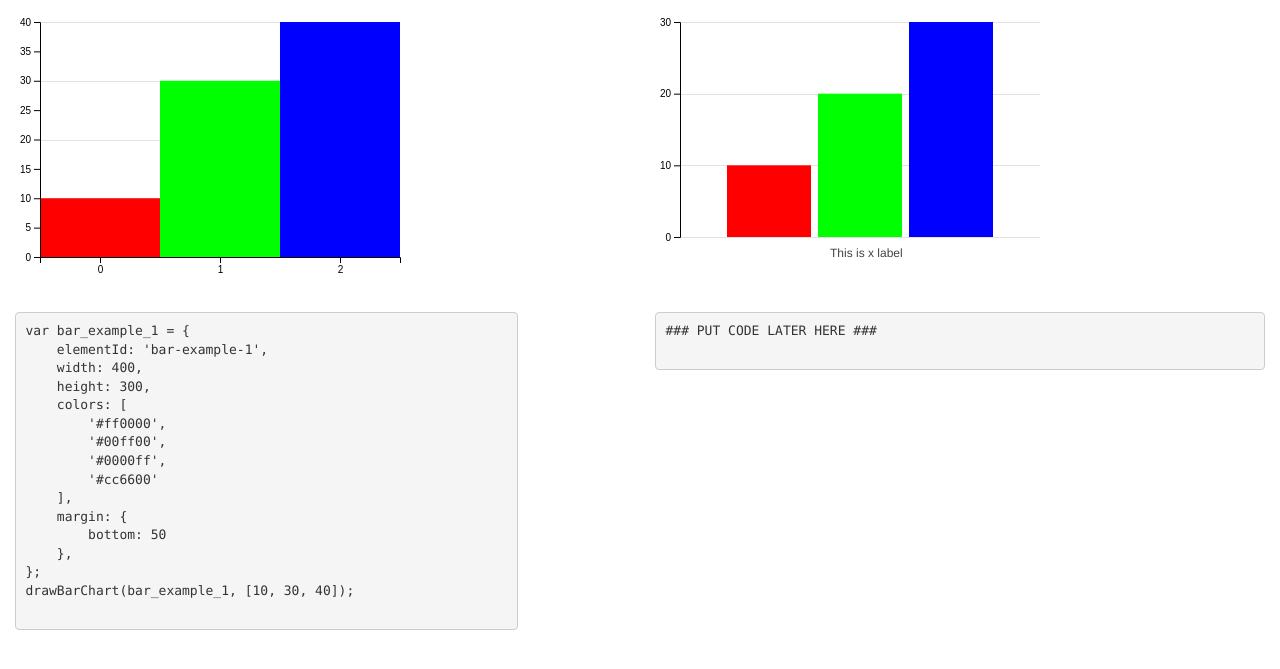
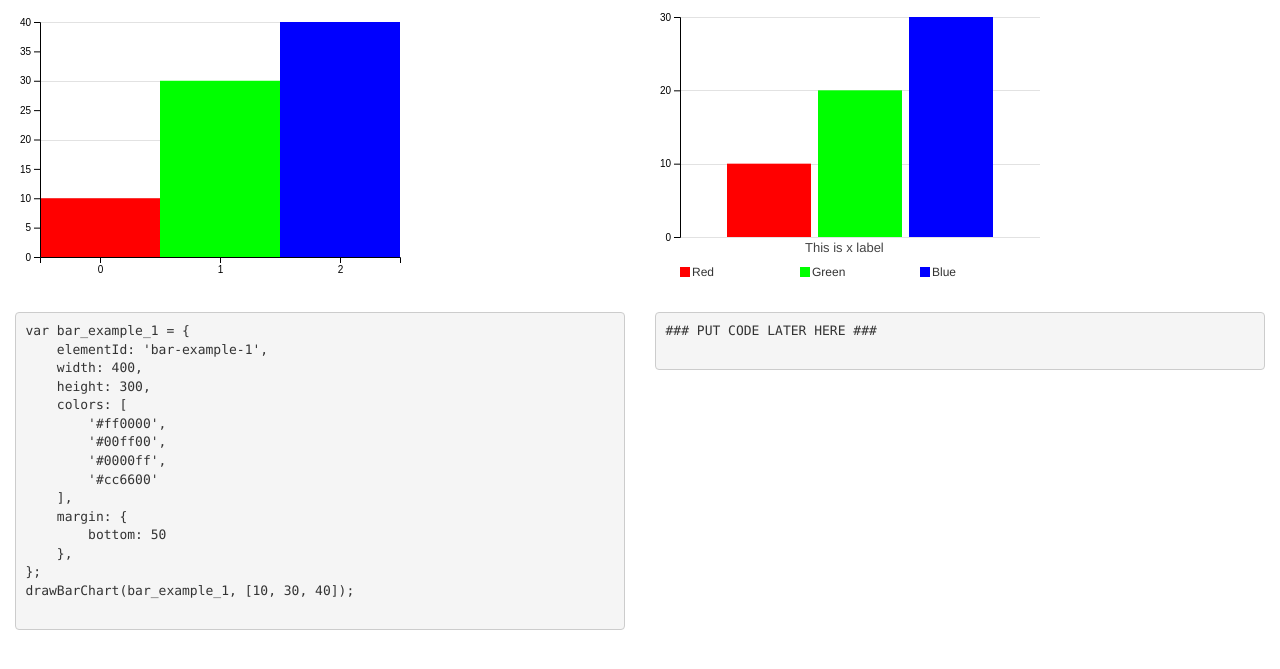
Before and after one commit to VictorMalcov/d3-helper, a website: page demo/bar.html in a window 1280 px wide. Shown: the part 63-732 px from the top of the page. Drawn offline with nearby package versions, Linux system fonts and the light colour scheme.

Commit message:
Added legends for bar chart

```diff
--- a/demo/bar.html
+++ b/demo/bar.html
@@ -7,7 +7,7 @@
     <!-- Latest compiled and minified CSS -->
     <link rel="stylesheet" href="https://maxcdn.bootstrapcdn.com/bootstrap/3.3.7/css/bootstrap.min.css" integrity="sha384-BVYiiSIFeK1dGmJRAkycuHAHRg32OmUcww7on3RYdg4Va+PmSTsz/K68vbdEjh4u"
         crossorigin="anonymous">
-
+    <script src="https://code.jquery.com/jquery-3.3.1.min.js"></script>
     <!-- Optional theme -->
     <link rel="stylesheet" href="https://maxcdn.bootstrapcdn.com/bootstrap/3.3.7/css/bootstrap-theme.min.css" integrity="sha384-rHyoN1iRsVXV4nD0JutlnGaslCJuC7uwjduW9SVrLvRYooPp2bWYgmgJQIXwl/Sp"
         crossorigin="anonymous">
@@ -15,13 +15,13 @@
     <!-- Latest compiled and minified JavaScript -->
     <script src="https://maxcdn.bootstrapcdn.com/bootstrap/3.3.7/js/bootstrap.min.js" integrity="sha384-Tc5IQib027qvyjSMfHjOMaLkfuWVxZxUPnCJA7l2mCWNIpG9mGCD8wGNIcPD7Txa"
         crossorigin="anonymous"></script>
+
     <script src="https://d3js.org/d3.v4.min.js"></script>
     <script src="../index.js"></script>
     <style>
         svg {
-            /* border: 1px solid #cc6600; */
+            border: 0px solid #cc6600;
         }
-
         .d3-grid line {
             stroke: #e2e2e2;
             shape-rendering: crispEdges;
@@ -31,8 +31,13 @@
             stroke-width: 0;
         }
 
-        .d3-x-label text {
+        text.d3-x-label {
             fill: #444;
+            font-size: 13px;
+        }
+
+        .d3-legends text {
+            fill: #333;
             font-size: 12px;
         }
     </style>
@@ -45,7 +50,7 @@
         <h1>d3-wrapper</h1>
 
         <div class='row'>
-            <div class='col-md-5'>
+            <div class='col-md-6'>
 
                 <svg id='bar-example-1'></svg>
                 <pre>
@@ -67,7 +72,7 @@ drawBarChart(bar_example_1, [10, 30, 40]);
                 </pre>
 
             </div>
-            <div class='col-md-6 col-md-offset-1'>
+            <div class='col-md-6 '>
 
 
                 <svg id='bar-example-2'></svg>
@@ -88,7 +93,6 @@ drawBarChart(bar_example_1, [10, 30, 40]);
                 '#ff0000',
                 '#00ff00',
                 '#0000ff',
-                '#cc6600'
             ],
             margin: {
                 bottom: 50
@@ -106,6 +110,7 @@ drawBarChart(bar_example_1, [10, 30, 40]);
                 '#0000ff'
             ],
             margin: {
+                top: 10,
                 bottom: 70
             },
             xLabel: 'This is x label',
--- a/index.js
+++ b/index.js
@@ -98,21 +98,61 @@ function drawBarChart(options, dataset) {
 
 
     // horizontal label
-    if(isSet(options.xLabel)) {
-        var labelY = height + 20;
-        if(options.xAxis.visible !== false) {
+    if (isSet(options.xLabel)) {
+
+        var labelY = height + margin.top + 15; // constant number is added because text is drawm from bottom to top
+        if (options.xAxis.visible !== false) {
             labelY += 20;
         }
 
         var labelX = (width / 2) - (options.xLabel.length * 2);
 
-        svg.append('g')
-            .attr("transform", "translate(" + margin.left + "," + margin.top + ")")
+        svg.append('text')
+            .text(options.xLabel)
             .attr('class', 'd3-x-label')
-            .append('text')
-            .text(options.xLabel)
             .attr('x', labelX)
             .attr('y', labelY);
+    }
+
+    // horizontal legends
+    if (isArray(options.legends)) {
+        var legendsTextScale = d3.scaleOrdinal()
+            .range(options.legends)
+            .domain(d3.range(0, dataset.length));
+
+        var legendsBandScale = d3.scaleBand()
+            .domain(d3.range(dataset.length))
+            .rangeRound([0, width]);
+
+
+        var gLegendY = height + margin.top + 10;
+        if(isSet(options.xLabel))
+            gLegendY += 20;
+
+        var gLegends = svg.append('g')
+            .attr("transform", "translate(" + margin.left + "," + gLegendY + ")");
+
+        var gLegendsRects = gLegends.selectAll("rect")
+            .data(options.legends)
+            .enter()
+            .append('g')
+            .attr('class', 'd3-legends')
+            .attr("transform", function(d, i) { return "translate(" + legendsBandScale(i) + "," + 0 + ")"; });
+
+        gLegendsRects.append('text')
+            .text(function (d,i) { return legendsTextScale(i) })
+            .attr('x', 12)
+            .attr('y', 9);
+        gLegendsRects.append('rect')
+            .attr('x', 0)
+            .attr('y', 0)
+            .attr('width', 10)
+            .attr('height', 10)
+            .attr('fill', function (d, i) {
+                return colorScale(i);
+            });
+
+
 
     }
 }
@@ -148,7 +188,6 @@ function isBarOptionsValid(options) {
     return valid;
 }
 
-
 // returns true if value is number
 function isNumber(value) {
     if (typeof (value) !== 'undefined' && value !== null)
```
Also changed, not shown: README.MD.
